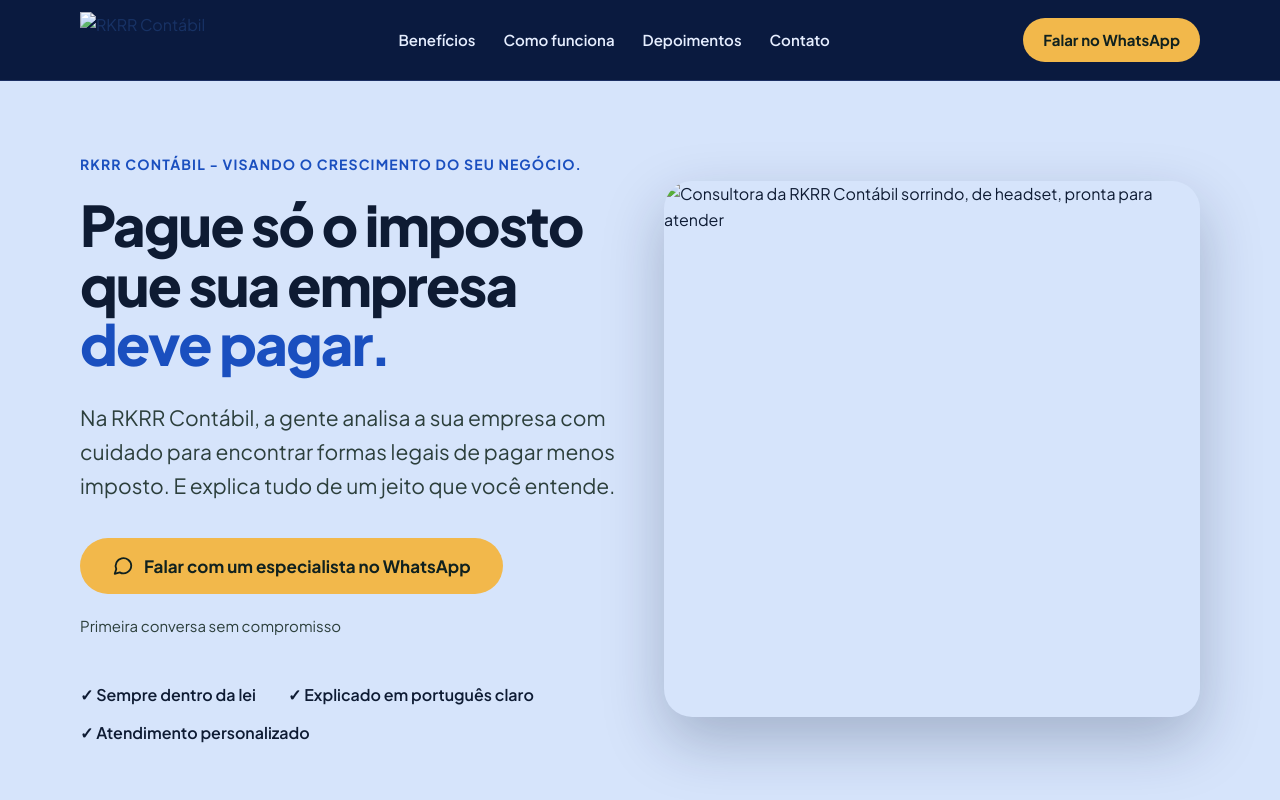
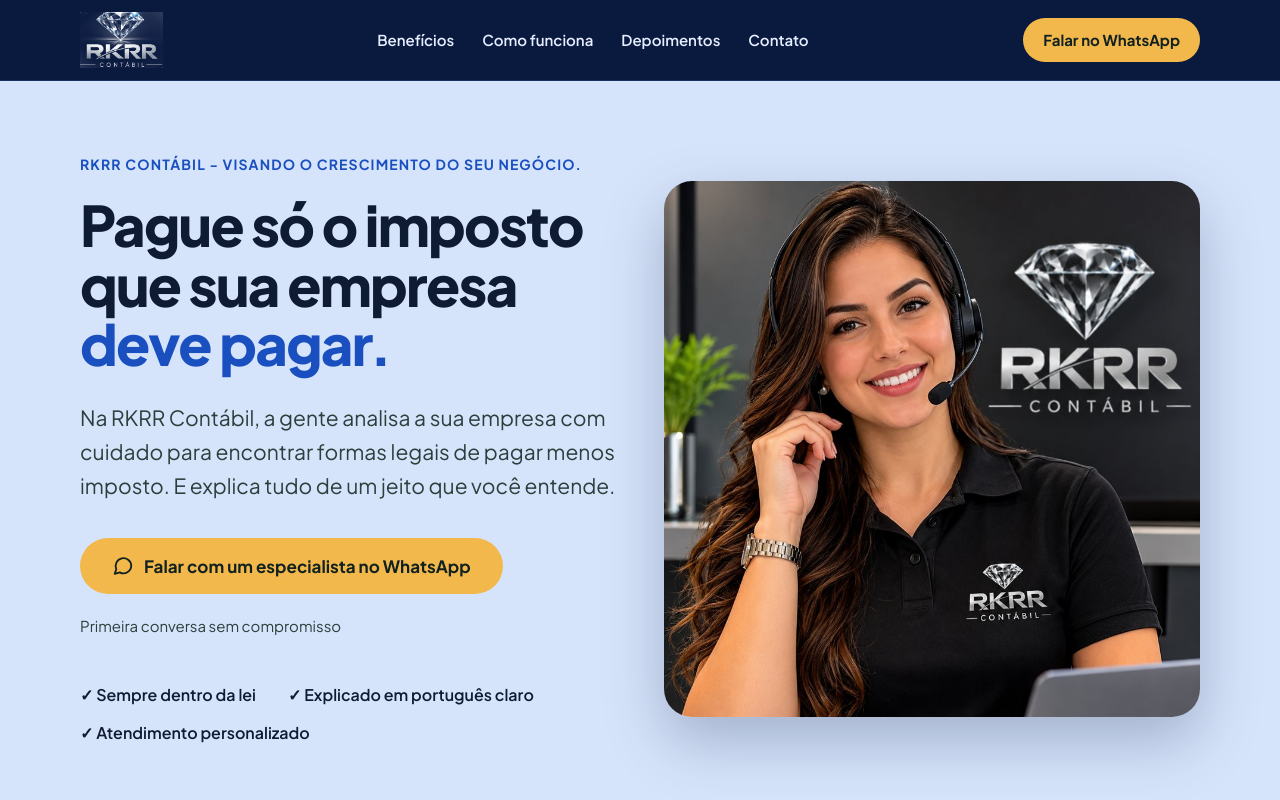
Before and after one commit to RKRRContabil2026/site-rkrr, a plain HTML site: page index.html in a window 1280 px wide. Shown: the top 800 px of the page. Drawn offline with Linux system fonts and the light colour scheme.

Commit message:
Add files via upload
Ajusta caminho das imagens

```diff
--- a/index.html
+++ b/index.html
@@ -5,7 +5,7 @@
 <meta name="viewport" content="width=device-width, initial-scale=1">
 <title>RKRR Contábil — Pague só o imposto que sua empresa deve pagar</title>
 <meta name="description" content="RKRR Contábil: análise cuidadosa para sua empresa pagar menos imposto, dentro da lei, com explicações claras e atendimento personalizado.">
-<link rel="icon" href="images/logo.jpg">
+<link rel="icon" href="logo.jpg">
 
 <link rel="preconnect" href="https://fonts.googleapis.com">
 <link href="https://fonts.googleapis.com/css2?family=Plus+Jakarta+Sans:wght@400;500;600;700;800&display=swap" rel="stylesheet">
@@ -26,7 +26,7 @@ a{color:inherit;text-decoration:none}
 
 <header style="position:sticky;top:0;z-index:5;background:#0A1A3F;border-bottom:1px solid #1B2F63">
 <div style="max-width:1120px;margin:0 auto;padding:12px 24px;display:flex;align-items:center;justify-content:space-between;gap:16px">
-<a href="#topo" aria-label="RKRR Contábil, início" style="display:flex;align-items:center"><img src="images/logo.jpg" alt="RKRR Contábil" style="height:56px;width:auto;display:block;mix-blend-mode:screen"></a>
+<a href="#topo" aria-label="RKRR Contábil, início" style="display:flex;align-items:center"><img src="logo.jpg" alt="RKRR Contábil" style="height:56px;width:auto;display:block;mix-blend-mode:screen"></a>
 <nav class="nav" style="display:flex;gap:28px;font-weight:600;font-size:15px;color:#E6EEFF">
 <a href="#beneficios">Benefícios</a><a href="#como-funciona">Como funciona</a><a href="#depoimentos">Depoimentos</a><a href="#contato">Contato</a>
 </nav>
@@ -50,7 +50,7 @@ Falar com um especialista no WhatsApp</a>
 <li>✓ Sempre dentro da lei</li><li>✓ Explicado em português claro</li><li>✓ Atendimento personalizado</li>
 </ul>
 </div>
-<img src="images/atendimento.jpg" alt="Consultora da RKRR Contábil sorrindo, de headset, pronta para atender" style="width:100%;height:auto;aspect-ratio:1/1;object-fit:cover;border-radius:28px;display:block;box-shadow:0 24px 60px rgba(10,26,63,0.25)">
+<img src="atendimento.jpg" alt="Consultora da RKRR Contábil sorrindo, de headset, pronta para atender" style="width:100%;height:auto;aspect-ratio:1/1;object-fit:cover;border-radius:28px;display:block;box-shadow:0 24px 60px rgba(10,26,63,0.25)">
 </div>
 </section>
 
```
